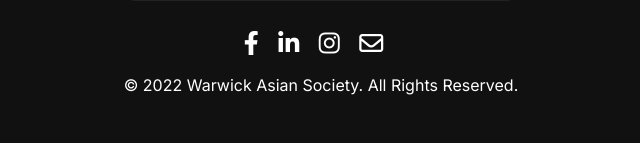
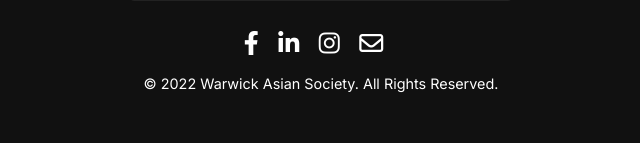
Before and after one commit to neilshaabi/warwick-asoc, a Flask app: page /contact in a window 1280 px wide. Shown: the part 657-800 px from the top of the page, without its empty margins (319-959 px from the left). Run offline with Flask 2, Linux system fonts and the light colour scheme; some libraries are stand-ins or nearby versions.

Commit message:
Update contact.html

```diff
--- a/templates/contact.html
+++ b/templates/contact.html
@@ -47,7 +47,7 @@
             <a class="social-link" href="mailto:officialwarwickasiansociety@gmail.com"><i class="fa-regular fa-envelope"></i></a>
         </div>
         <div style="color:white; text-align:center; margin: 0 auto;">
-            <p>&copy; 2022 Warwick Asian Society. All Rights Reserved.</p>
+            <p style="font-size:0.9rem;">&copy; 2022 Warwick Asian Society. All Rights Reserved.</p>
         </div>
 
 
```
